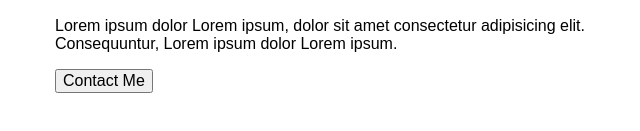
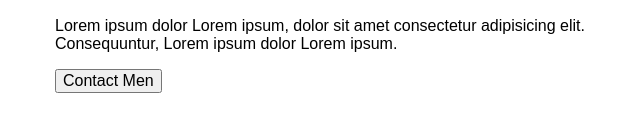
Before and after one commit to saddamarbaa/preview2htmlLv1, a plain HTML site: page index.html in a window 1280 px wide. Shown: the part 1033-1164 px from the top of the page, 0-640 px from the left. Drawn offline with Linux system fonts and the light colour scheme.

Commit message:
My Skills layout

```diff
--- a/index.html
+++ b/index.html
@@ -109,7 +109,7 @@
             <div class="skills">
                 <h2>My Skills</h2>
                 <p>Lorem ipsum dolor Lorem ipsum, dolor sit amet consectetur adipisicing elit. Consequuntur, Lorem ipsum dolor Lorem ipsum. </p>
-                <button>Contact Me</button>
+                <button>Contact Men</button>
             </div>
             <div class="progress">Some Progress</div>
         </div>
```
